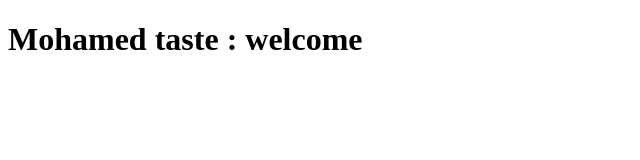
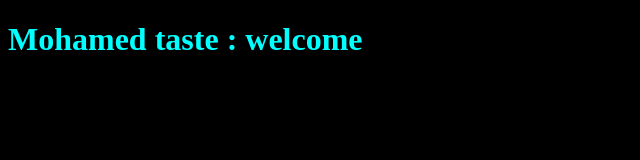
Before and after one commit to QutaibaAbualrob/Task_Planner, a plain HTML site: page index.html in a window 1280 px wide. Shown: the whole page, without its empty margins (0-640 px from the left). Drawn offline with Linux system fonts and the light colour scheme.

Commit message:
iam add the color and style

```diff
--- a/index.html
+++ b/index.html
@@ -4,6 +4,7 @@
     <meta charset="UTF-8">
     <meta name="viewport" content="width=device-width, initial-scale=1.0">
     <title>Document</title>
+    <link rel="stylesheet" href="style.css">
 </head>
 <body>
     <h1>Mohamed taste : welcome</h1>
--- a/style.css
+++ b/style.css
@@ -0,0 +1,6 @@
+h1{
+    color: aqua;
+}
+body{
+    background-color: black;
+}
```
